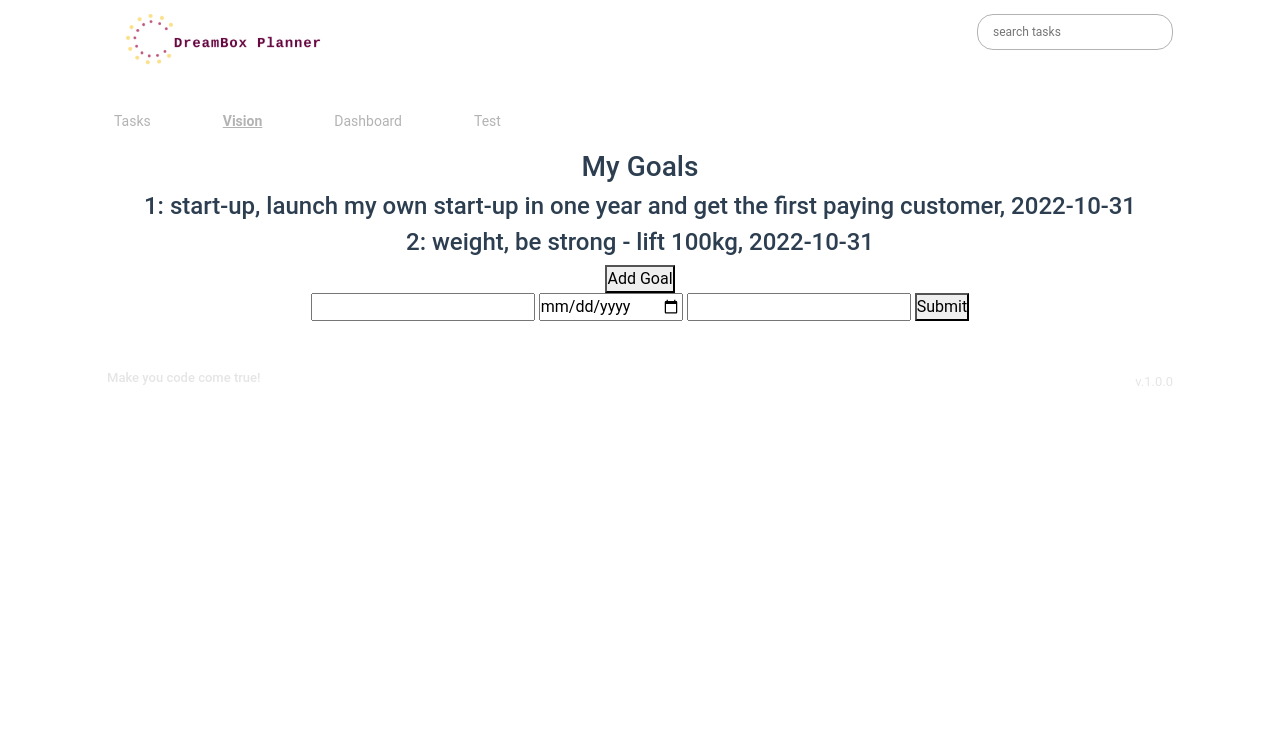
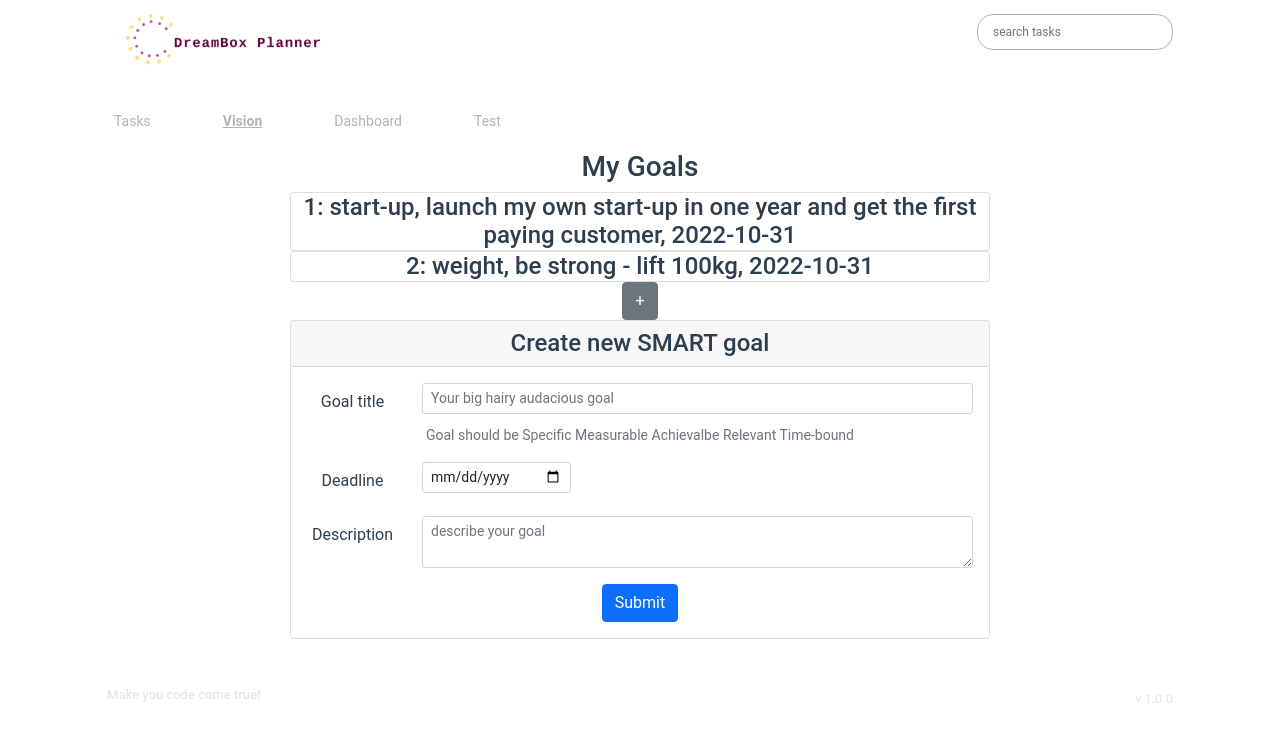
Before and after one commit to aminaev1311/dreamBox-planner-gb, a Vue app in the folder dreambox-planner-gb/: page /vision in a window 1280 px wide. Shown: the top 742 px of the page. Built offline with nearby package versions, Linux system fonts and the light colour scheme; no server answers.

Commit message:
styled goal form

```diff
--- a/dreambox-planner-gb/src/views/Vision.vue
+++ b/dreambox-planner-gb/src/views/Vision.vue
@@ -1,17 +1,59 @@
 <template>
   <h3>My Goals</h3>
-  <h4 v-for="(goal, idx) in getGoals" :key="goal">
+  <h4 v-for="(goal, idx) in getGoals" :key="goal" class="card">
     {{ idx + 1 }}: {{ goal.title }}, {{ goal.text }}, {{ goal.deadline }}
   </h4>
-  <button>Add Goal</button>
-  <form @submit="submitHandler">
-    <input type="text" name="title" id="title" v-model="title" />
-    {{ this.title }}
-    <input type="date" name="deadline" id="deadline" v-model="deadline" />
-    {{ deadline }}
-    <input type="textarea" name="text" id="text" v-model="text" />
-    {{ text }}
-    <button>Submit</button>
+  <button class="btn btn-secondary">+</button>
+  <form @submit="submitHandler" class="card">
+    <h4 class="card-header">Create new SMART goal</h4>
+    <div class="card-body">
+      <div class="form-group row">
+        <label for="title" class="col-sm-2 col-form-label">Goal title</label>
+        <div class="col-sm-10">
+          <input
+            type="text"
+            name="title"
+            id="title"
+            class="form-control form-control-sm"
+            placeholder="Your big hairy audacious goal"
+            v-model="title"
+          />
+        </div>
+        <div id="titleHelp" class="form-text">
+          Goal should be Specific Measurable Achievalbe Relevant Time-bound
+        </div>
+      </div>
+      <div class="form-group row">
+        <label for="deadline" class="col-sm-2 col-form-label">Deadline</label>
+        <div class="col-sm-3">
+          <input
+            type="date"
+            class="form-control form-control-sm"
+            name="deadline"
+            id="deadline"
+            placeholder="due date"
+            v-model="deadline"
+          />
+        </div>
+      </div>
+      <div class="form-group row">
+        <label for="deadline" class="col-sm-2 col-form-label"
+          >Description</label
+        >
+        <div class="col-sm-10">
+          <textarea
+            class="form-control form-control-sm"
+            name="text"
+            id="text"
+            placeholder="describe your goal"
+            v-model="text"
+          ></textarea>
+        </div>
+      </div>
+      <div class="btn-submit col-sm-2">
+        <button type="submit" class="btn btn-primary">Submit</button>
+      </div>
+    </div>
   </form>
 </template>
 
@@ -51,4 +93,13 @@ export default {
 };
 </script>
 
-<style></style>
+<style lang="sass" scoped>
+.card
+  // padding: 16px
+  max-width: 700px
+  margin: auto
+.form-group
+  margin-bottom: 16px
+.btn-submit
+  margin: auto
+</style>
```
